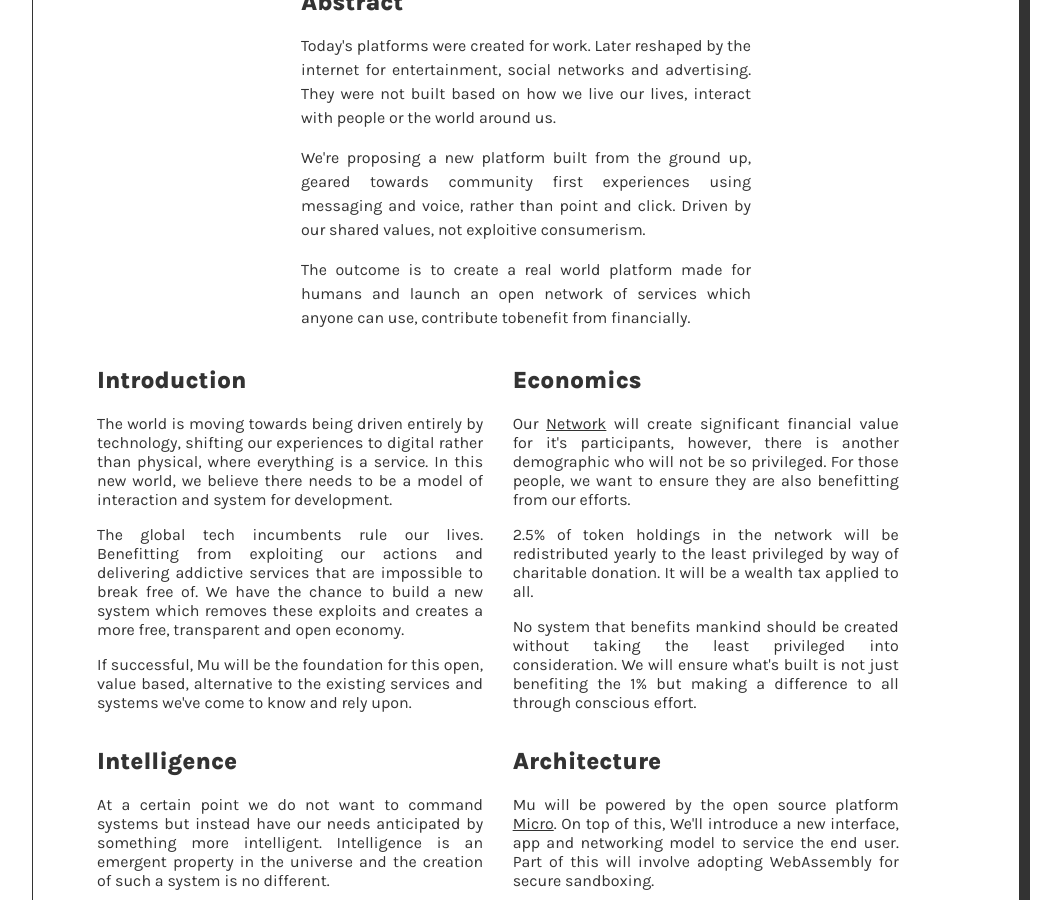
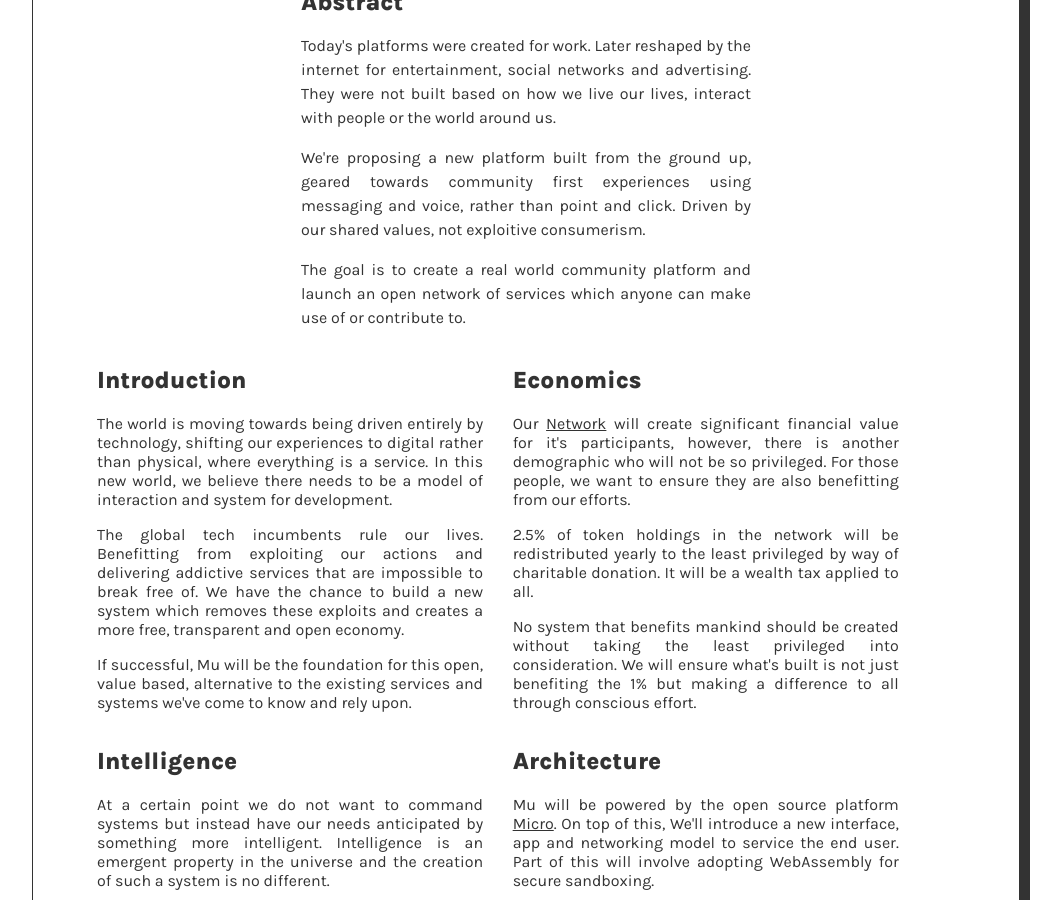
Before and after one commit to muxyz/website, a Jekyll site: the page built from paper.md, in a window 1280 px wide and 900 px high, scrolled down 342 px. Shown: the whole window, without its empty margins (114-1175 px from the left). Built offline with Jekyll 4.4.1, drawn with Linux system fonts in a browser that asks for light colours.

Commit message:
Update paper.md

```diff
--- a/paper.md
+++ b/paper.md
@@ -19,8 +19,8 @@
 <p>We're proposing a new platform built from the ground up, geared towards community first experiences using messaging and voice, rather than point and click. Driven by our shared values, not exploitive consumerism.
 </p>
 
-<p>The outcome is to create a real world platform made for humans and launch an open network of services
-which anyone can use, contribute tobenefit from financially.
+<p>The goal is to create a real world community platform and launch an open network of services
+which anyone can make use of or contribute to.
 </p>
 </div>
 
```
